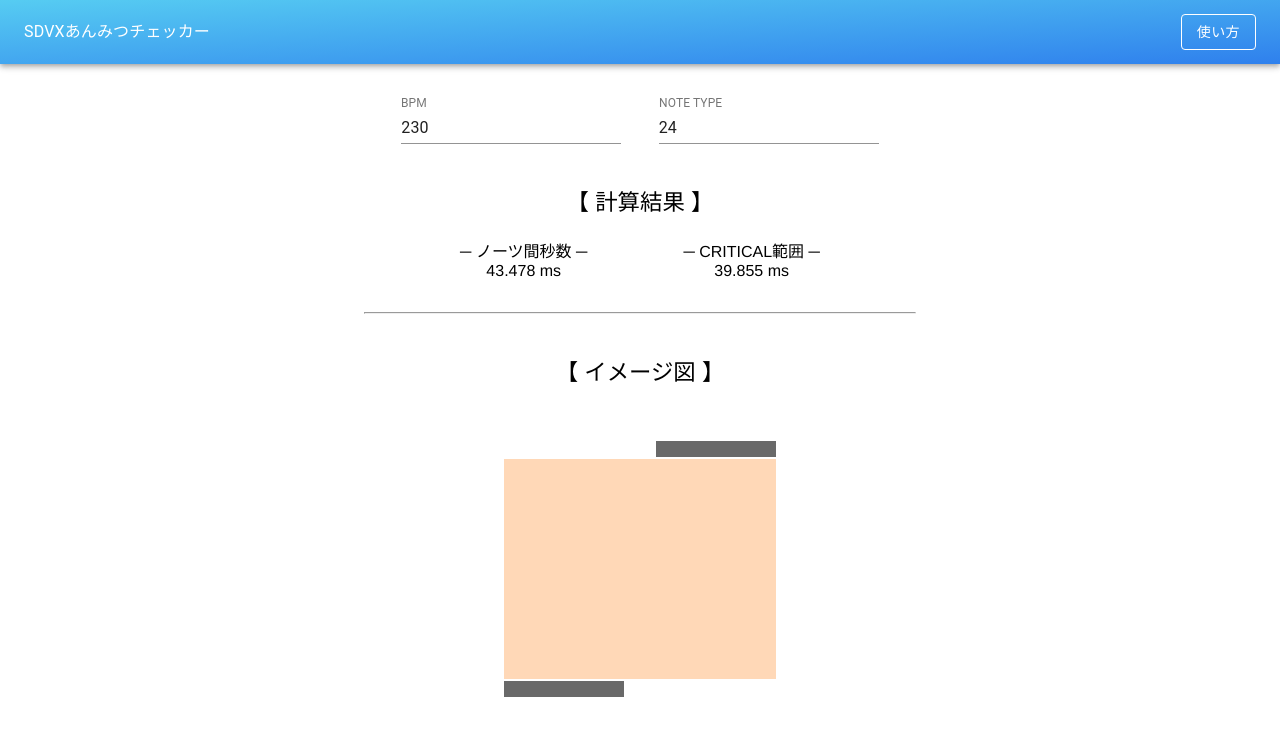
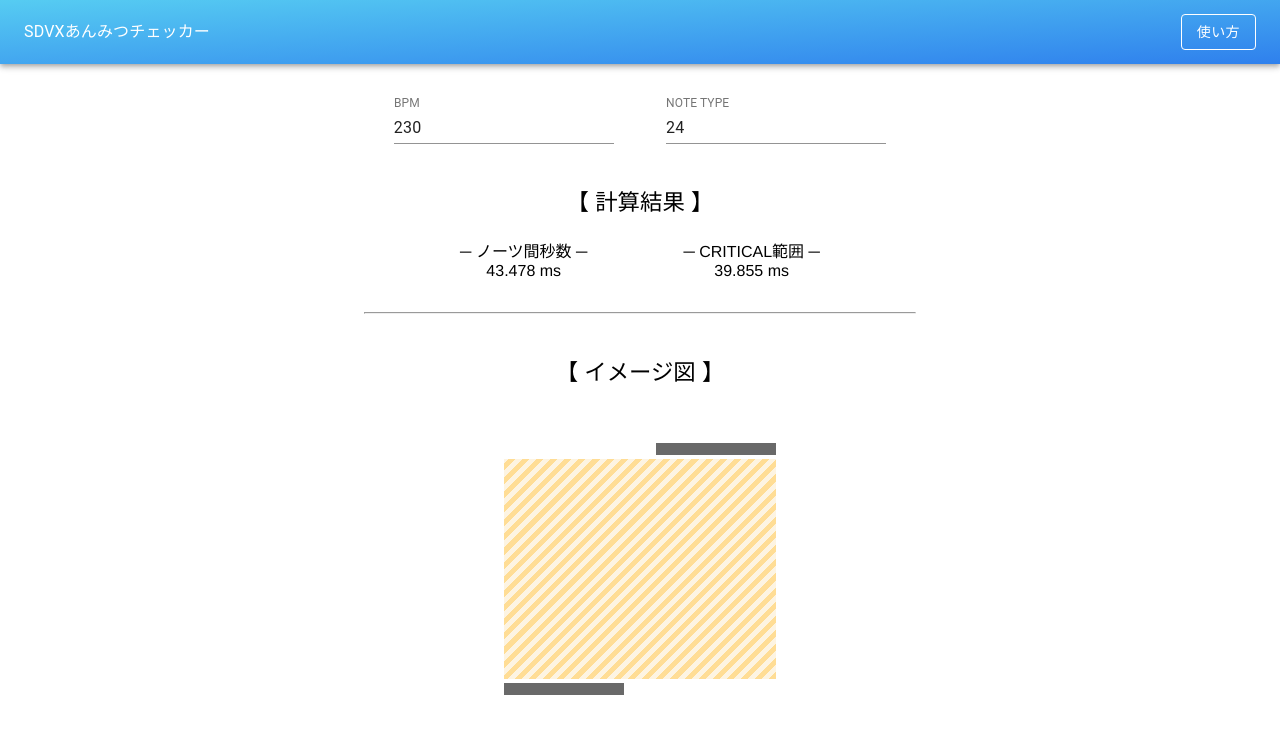
Before and after one commit to Kattrxvjxxde/an32_checker, a React (Create React App) app: page / in a window 1280 px wide. Shown: the top 736 px of the page. Built offline with nearby package versions, Linux system fonts and the light colour scheme.

Commit message:
微修正

```diff
--- a/src/components/Calculator.tsx
+++ b/src/components/Calculator.tsx
@@ -13,34 +13,47 @@ const useStyles = makeStyles(() => ({
   },
 }));
 
+// デフォルト値（Divine's:Bugscriptの速いトリル）
+const DEFAULT_BPM = 230;
+const DEFAULT_NOTE_TYPE = 24;
+
 const Calculator: React.FC = () => {
   const classes = useStyles();
 
-  const [bpm, setBpm] = React.useState<number>(230);
-  const [noteType, setNoteType] = React.useState<number>(24);
+  const [bpm, setBpm] = React.useState<number>(DEFAULT_BPM);
+  const [noteType, setNoteType] = React.useState<number>(DEFAULT_NOTE_TYPE);
 
+  // 「数字だけ」の正規表現
   const onlyNumRegexp = /^\d*$/;
 
+  // onChange時に発火させる関数
   const handleChange = (event: React.ChangeEvent<{ value: unknown, name?: string }>) => {
+    // 入力文字列が「数字だけ」でない場合、stateを更新しない
     if (!onlyNumRegexp.test(event.target.value as string)) return;
 
-    const numValue = Number((event.target.value as string).replace(/^0+/, ''));
+    // 入力文字列（0埋めなし）
+    const strValue = (event.target.value as string).replace(/^0+/, '');
 
+    // state更新
     switch(event.target.name) {
       case 'bpm':
-        return setBpm(numValue);
+        // BPMは3桁まで
+        return setBpm(Number(strValue.slice(0, 3)));
       case 'noteType':
-        return setNoteType(numValue);
+        // NOTE TYPEは2桁まで
+        return setNoteType(Number(strValue.slice(0, 2)));
       default:
         return;
     }
   };
 
+  // ノーツ間秒数計算
   const calcInterval = React.useMemo(() => {
     return (bpm * noteType === 0) ? 0 : Math.round(240000000 / (bpm * noteType)) / 1000;
   }, [bpm, noteType]
   );
 
+  // CRITICAL範囲計算
   const calcCriticalSec = React.useMemo(() =>
     Math.round((1000000 / 12) - (240000000 / (bpm * noteType))) / 1000,
     [bpm, noteType]
--- a/src/components/NumberField.tsx
+++ b/src/components/NumberField.tsx
@@ -1,5 +1,14 @@
 import React from 'react';
-import { TextField } from "@material-ui/core";
+import {
+  makeStyles,
+  TextField,
+} from "@material-ui/core";
+
+const useStyles = makeStyles(() => ({
+  numberField: {
+    margin: '0 1.4rem'
+  },
+}));
 
 type NumberFieldProps = {
   label: string;
@@ -9,6 +18,8 @@ type NumberFieldProps = {
 };
 
 const NumberField: React.FC<NumberFieldProps> = (props: NumberFieldProps) => {
+  const classes = useStyles();
+
   const { label, name, value, handleChange } = props;
   const valueStr = value === 0 ? '' : String(value);
 
@@ -17,12 +28,13 @@ const NumberField: React.FC<NumberFieldProps> = (props: NumberFieldProps) => {
       label={label}
       name={name}
       type="number"
-      inputProps={{ maxLength: 3, pattern: '[0-9]*' }}
+      inputProps={{ pattern: '[0-9]*' }}
       value={valueStr}
       onChange={handleChange}
       InputLabelProps={{
         shrink: true,
       }}
+      className={classes.numberField}
     />
   );
 };
--- a/src/components/ResultBox.tsx
+++ b/src/components/ResultBox.tsx
@@ -25,14 +25,14 @@ const useStyles = makeStyles(() => ({
     margin: 'auto',
     marginRight: 16,
     width: NOTE_WIDTH,
-    borderBottom: '1rem solid #696969',
+    borderBottom: '0.8rem solid #696969',
     zIndex: 100,
   },
   realNoteFigure2: {
     margin: 'auto',
     marginLeft: 16,
     width: NOTE_WIDTH,
-    borderTop: '1rem solid #696969',
+    borderTop: '0.8rem solid #696969',
     zIndex: 100,
   },
   criticalFigure: {
@@ -42,7 +42,7 @@ const useStyles = makeStyles(() => ({
     WebkitTransform: 'translate(-50%, -50%)',
     MsTransform: 'translate(-50%, -50%)',
     width: '100%',
-    background: '#ffa050',
+    background: 'repeating-linear-gradient(-45deg, #ffae00, #ffae00 5px, #fce6ba 5px, #fce6ba 10px)',
     position: 'absolute',
     textAlign: 'center',
     animation: '$flash linear infinite 1s',
```
